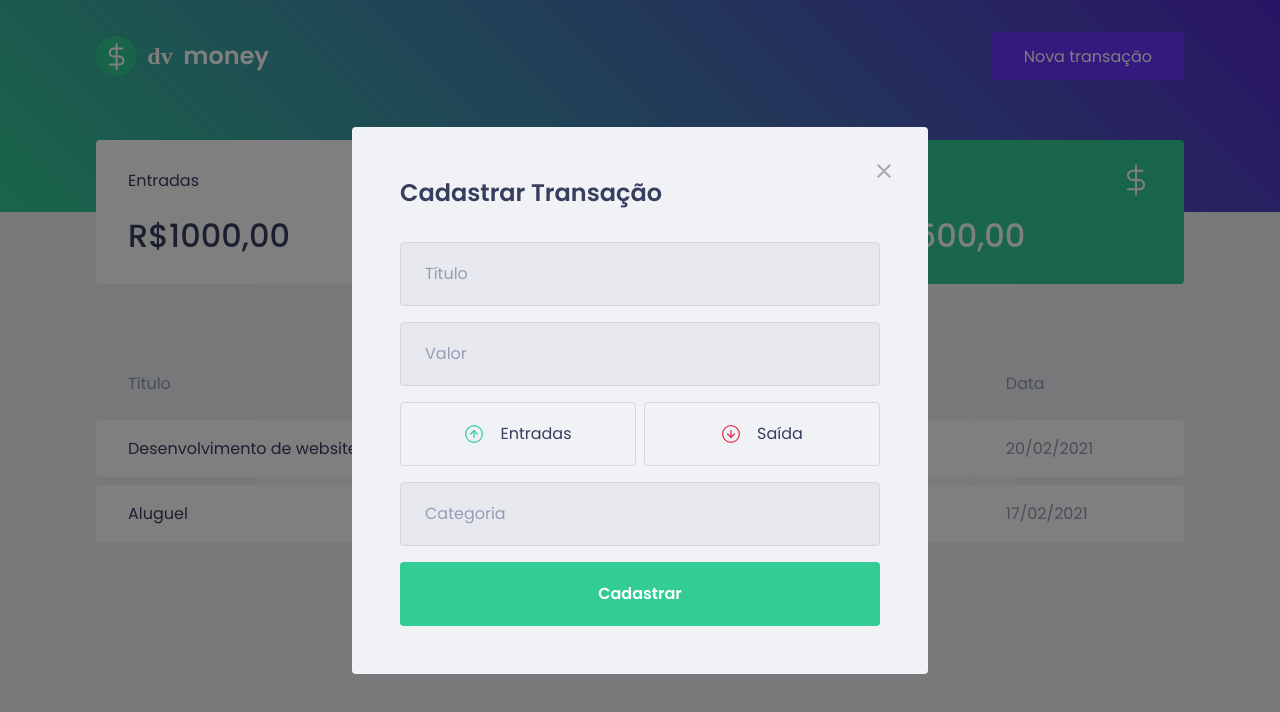
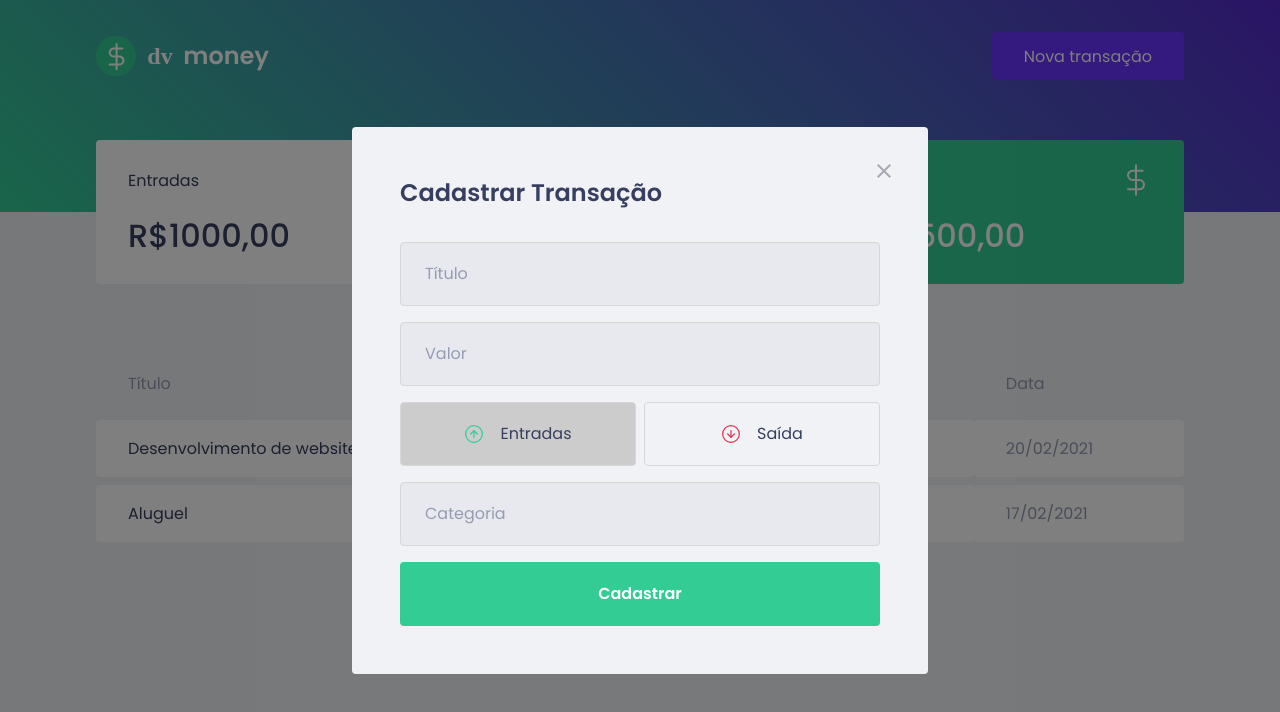
Before and after one commit to dvargas42/dvmoney, a React (Create React App) app: page / in a window 1280 px wide. Both pictures are taken after a click on the button "Nova transação". Shown: the top 712 px of the page. Built offline with nearby package versions, Linux system fonts and the light colour scheme; no server answers; what miragejs would draw is missing.

Commit message:
style income and outcome buttons

```diff
--- a/src/components/NewTransactionModal/index.tsx
+++ b/src/components/NewTransactionModal/index.tsx
@@ -1,10 +1,11 @@
+import { useState } from 'react';
 import Modal from 'react-modal';
 
 import closeImg from '../../assets/close.svg'
 import incomeImg from '../../assets/income.svg'
 import outcomeImg from '../../assets/outcome.svg'
 
-import { Container, TransactionTypeContainer } from './styles';
+import { Container, TransactionTypeContainer, RadioBox } from './styles';
 
 interface NewTransactionModalProps {
   isOpen: boolean,
@@ -12,6 +13,8 @@
 }
 
 export function NewTransactionModal({ isOpen, onRequestClose }:NewTransactionModalProps){
+  const [ type, setType ] = useState('deposit')
+
   return(
     <Modal
       isOpen={isOpen}
@@ -41,19 +44,23 @@
 
         <TransactionTypeContainer>
 
-          <button
+          <RadioBox
             type="button"
+            onClick={ () => { setType('deposit') } }
+            isActive={type === 'deposit'}
           >
             <img src={incomeImg} alt="Entrada"/>
             <span>Entradas</span>
-          </button>
+          </RadioBox>
 
-          <button
+          <RadioBox
             type="button"
+            onClick={ () => { setType('withdraw') } }
+            isActive={type === 'withdraw'}
           >
             <img src={outcomeImg} alt="Saída"/>
             <span>Saída</span>
-          </button>
+          </RadioBox>
 
         </TransactionTypeContainer>
 
--- a/src/components/NewTransactionModal/styles.ts
+++ b/src/components/NewTransactionModal/styles.ts
@@ -53,13 +53,18 @@
   display: grid;
   grid-template-columns: repeat(2, 1fr);
   gap: 0.5rem;
+`;
 
-  button {
+interface RadioBoxProps {
+  isActive: boolean,
+}
+
+export const RadioBox = styled.button<RadioBoxProps>`
   height: 4rem;
   border: 1px solid #d7d7d7;
   border-radius: 0.25rem;
 
-    background: transparent;
+  background: ${(props) => props.isActive ? '#ccc' : 'transparent' };
 
   display: flex;
   align-items: center;
@@ -82,5 +87,4 @@
     font-size: 1rem;
     color: var(--text-title);
   }
-  }
 `;
```
Lines whose indentation alone changed are shown as unchanged.
